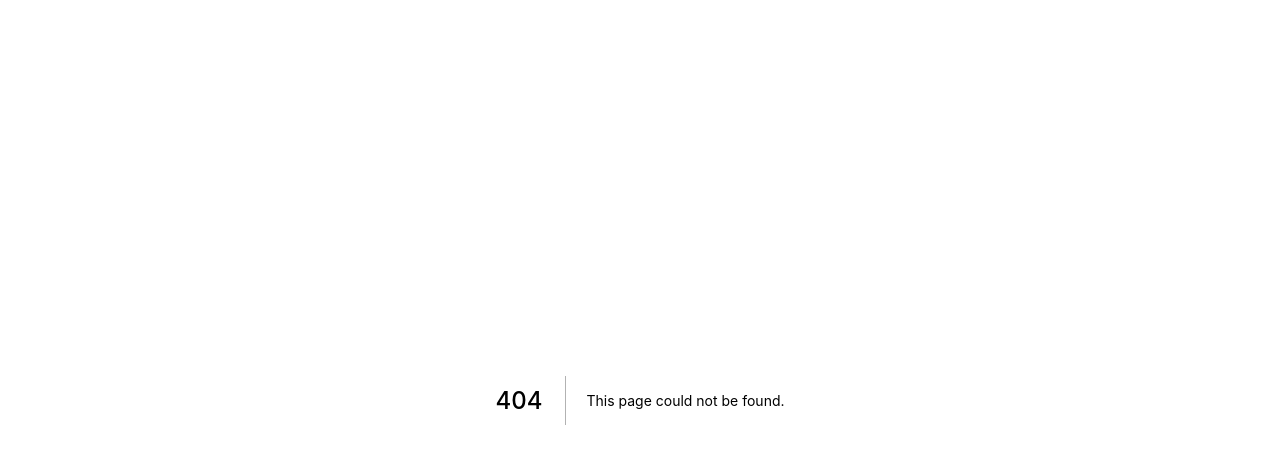
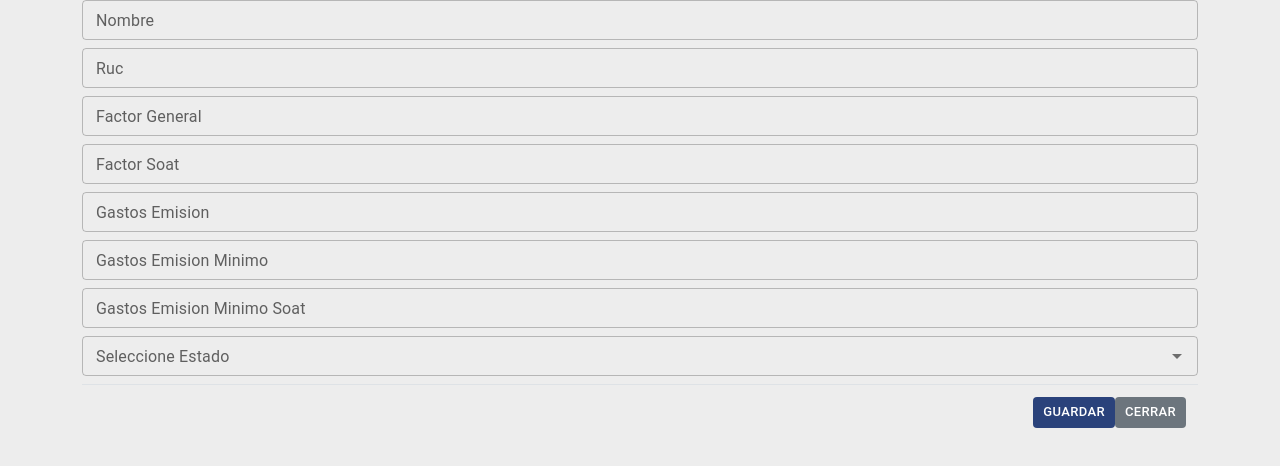
Before and after one commit to murderer-machine/ConfianzayVida2022, a Next.js app: page /empresas/insertar in a window 1280 px wide. Before the commit this address had no page. Shown: the top 466 px of the page. Built offline with nearby package versions, Linux system fonts and the light colour scheme.

Commit message:
avance casa empresas

```diff
--- /dev/null
+++ b/pages/empresas/insertar.js
@@ -0,0 +1,119 @@
+import React, { useState } from "react"
+import { Col, Container, Row, Modal, Spinner } from "react-bootstrap"
+import { styleButton } from '../../styles/globals'
+import { TextField, Button, Alert } from '@mui/material'
+import Autocomplete from '@mui/material/Autocomplete'
+const Insertar = ({ data, cerrar, actualizar }) => {
+    const [dataInputs, setDataInputs] = useState({})
+    const [spinner, setSpinner] = useState(false)
+    const [response, setResponse] = useState({})
+    const opcionesSelectActivo = [{
+        label: 'Activo',
+        valor: true
+    },
+    {
+        label: 'Inactivo',
+        valor: false
+    }]
+    const handleChange = (event) => {
+        const name = event.target.name
+        const value = event.target.value
+        setDataInputs(values => ({ ...values, [name]: value.toLowerCase() }))
+    }
+    const insertar = async () => {
+        setSpinner(true)
+        const response = await fetch(`${process.env.URL}/api/empresasSeguros`,
+            {
+                method: 'POST',
+                body: JSON.stringify(dataInputs),
+                headers: {
+                    'Content-Type': 'application/json'
+                }
+            })
+        const data = await response.json()
+        setResponse(data)
+        console.log(data)
+        if (data.response) {
+            actualizar()
+            cerrar()
+            setSpinner(false)
+            return
+        } else {
+            setSpinner(false)
+            return
+        }
+    }
+    const ResponseArray = () => {
+        return (
+            (response.message).map((element, index) => (
+                <span key={index} className="p-0 m-0" style={{ display: "block" }}><b>* </b>{element}</span>
+            ))
+        )
+    }
+    return (
+        <>
+            <Container>
+                <Row>
+                    <Col xs={12}>
+                        <TextField className="mb-2" id="outlined-basic" name="nombre" label="Nombre" variant="outlined" size="small" fullWidth onChange={handleChange} value={dataInputs.nombre} sx={styleButton} />
+                        <TextField className="mb-2" id="outlined-basic" name="ruc" label="Ruc" variant="outlined" size="small" fullWidth onChange={handleChange} value={dataInputs.ruc} sx={styleButton} />
+                        <TextField className="mb-2" id="outlined-basic" name="factorGeneral" label="Factor General" variant="outlined" size="small" fullWidth onChange={handleChange} value={dataInputs.factorGeneral} sx={styleButton} type="number" />
+                        <TextField className="mb-2" id="outlined-basic" name="factorSoat" label="Factor Soat" variant="outlined" size="small" fullWidth onChange={handleChange} value={dataInputs.factorSoat} sx={styleButton} type="number" />
+                        <TextField className="mb-2" id="outlined-basic" name="gastosEmision" label="Gastos Emision" variant="outlined" size="small" fullWidth onChange={handleChange} value={dataInputs.gastosEmision} sx={styleButton} type="number" />
+                        <TextField className="mb-2" id="outlined-basic" name="gastosEmisionMinimo" label="Gastos Emision Minimo" variant="outlined" size="small" fullWidth onChange={handleChange} value={dataInputs.gastosEmisionMinimo} sx={styleButton} type="number" />
+                        <TextField className="mb-2" id="outlined-basic" name="gastosEmisionMinimoSoat" label="Gastos Emision Minimo Soat" variant="outlined" size="small" fullWidth onChange={handleChange} value={dataInputs.gastosEmisionMinimoSoat} sx={styleButton} type="number" />
+                        <Autocomplete
+                            className="mb-2"
+                            id="country-select-demo"
+                            size="small"
+                            options={opcionesSelectActivo}
+                            getOptionLabel={(option) => option.label}
+                            value={opcionesSelectActivo.find(o => o.valor === dataInputs.activo)}
+                            onChange={(event, value) => {
+                                setDataInputs(values => ({ ...values, activo: value == null ? '' : value.valor }))
+                            }}
+                            noOptionsText="No se encontraron resultados"
+                            renderInput={(params) => (
+                                <TextField
+                                    {...params}
+                                    fullWidth
+                                    label="Seleccione Estado"
+                                    name="activo"
+                                    inputProps={{
+                                        ...params.inputProps,
+                                    }}
+                                />
+                            )}
+                        />
+                    </Col>
+                    <Col xs={12} lg={12}>
+                        {Object.keys(response).length > 0 ? (<>
+                            <Alert severity={response.response ? 'success' : 'error'}>
+                                {{
+                                    "string": <><b>*</b>{response.message}</>,
+                                    "object": <ResponseArray></ResponseArray>
+                                }[typeof response.message]}
+                            </Alert>
+                        </>) : (<></>)}
+                    </Col>
+                    <Col xs={12}>
+                        <Modal.Footer>
+                            <Button variant="contained" color="primary" size="small" disabled={spinner ? true : false} onClick={insertar}>
+                                {spinner ? (<>
+                                    <Spinner
+                                        as="span"
+                                        animation="border"
+                                        size="sm"
+                                        role="status"
+                                        aria-hidden="true"
+                                    />
+                                </>) : (<></>)} Guardar</Button>
+                            <Button variant="contained" color="secondary" size="small" onClick={cerrar}>Cerrar</Button>
+                        </Modal.Footer>
+                    </Col>
+                </Row>
+            </Container>
+        </>
+    )
+}
+export default Insertar
```
Also changed, not shown: pages/empresas/actualizar.js (renamed from pages/empresas/editar.js, +8 -10 lines), pages/empresas/eliminar.js (added, +57 -0 lines), pages/empresas/index.js (+15 -11 lines).
